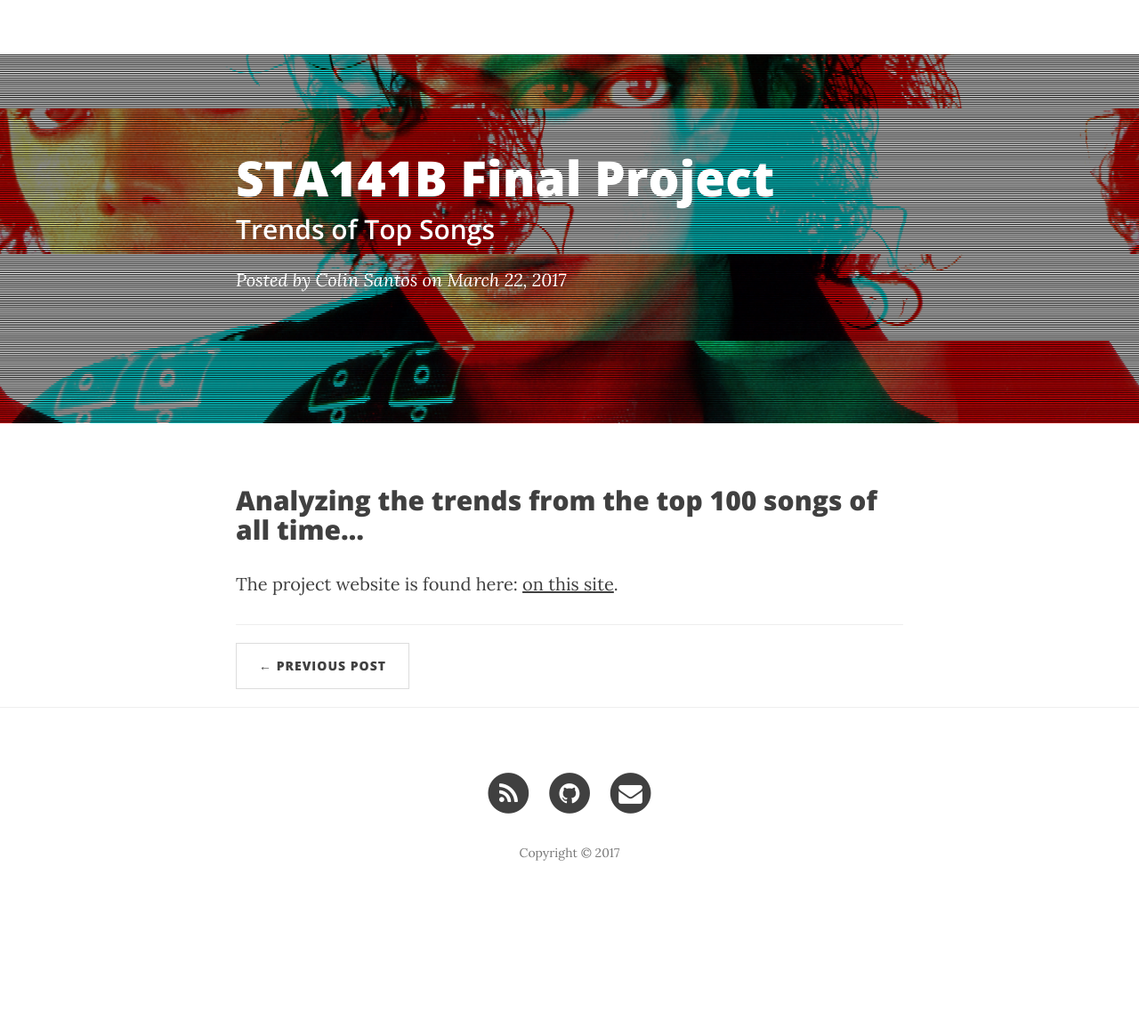
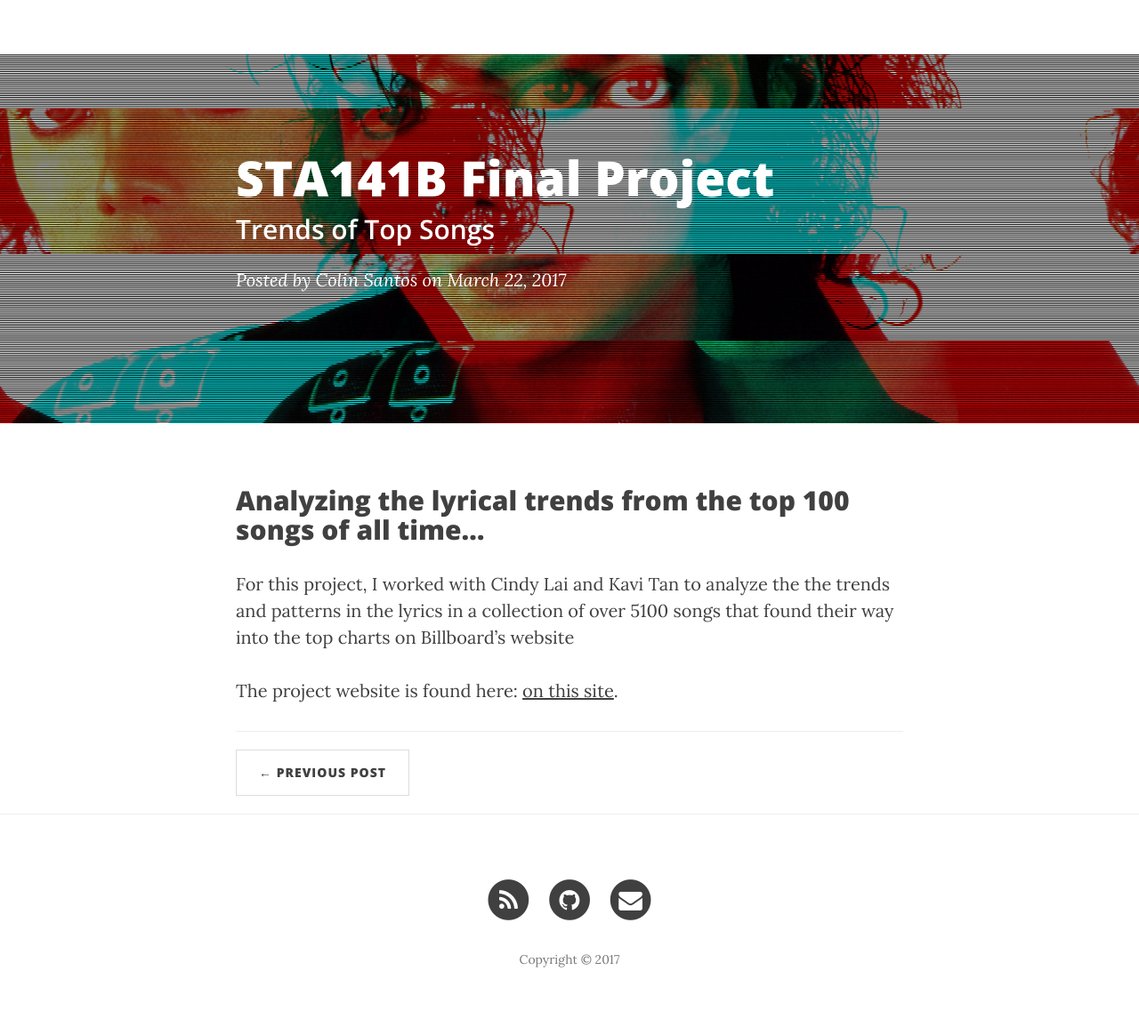
Before and after one commit to sssantos/sssantos.github.io, a Jekyll site: the page built from _posts/2017-03-22-project.markdown, in a window 1280 px wide. Shown: the whole page at 89% size. Built offline with Jekyll 4.4.1, drawn with Linux system fonts in a browser that asks for light colours; nearby versions of some CDN libraries; before the commit the page ends 1035 px from its top, so only the background shows below that.

Commit message:
fixing posts

```diff
--- a/_posts/2017-03-22-project.markdown
+++ b/_posts/2017-03-22-project.markdown
@@ -7,7 +7,10 @@ author:     "Colin Santos"
 header-img: "img/finalproj.png"
 ---
 
-## Analyzing the trends from the top 100 songs of all time...
+## Analyzing the lyrical trends from the top 100 songs of all time...
 
+For this project, I worked with Cindy Lai and Kavi Tan to analyze
+the the trends and patterns in the lyrics in a collection of over
+5100 songs that found their way into the top charts on Billboard's website
 
 The project website is found here: [on this site](https://jiahtan.github.io/STA141B/).
```
